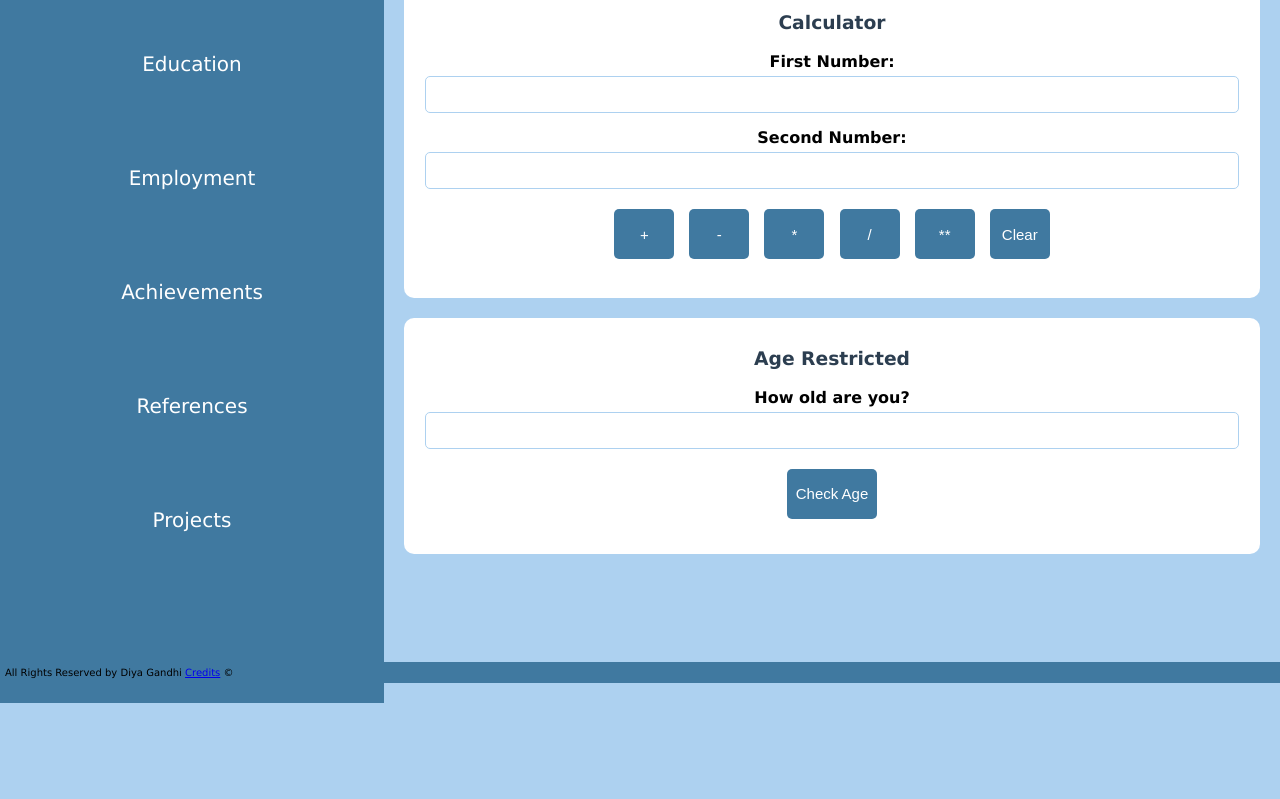
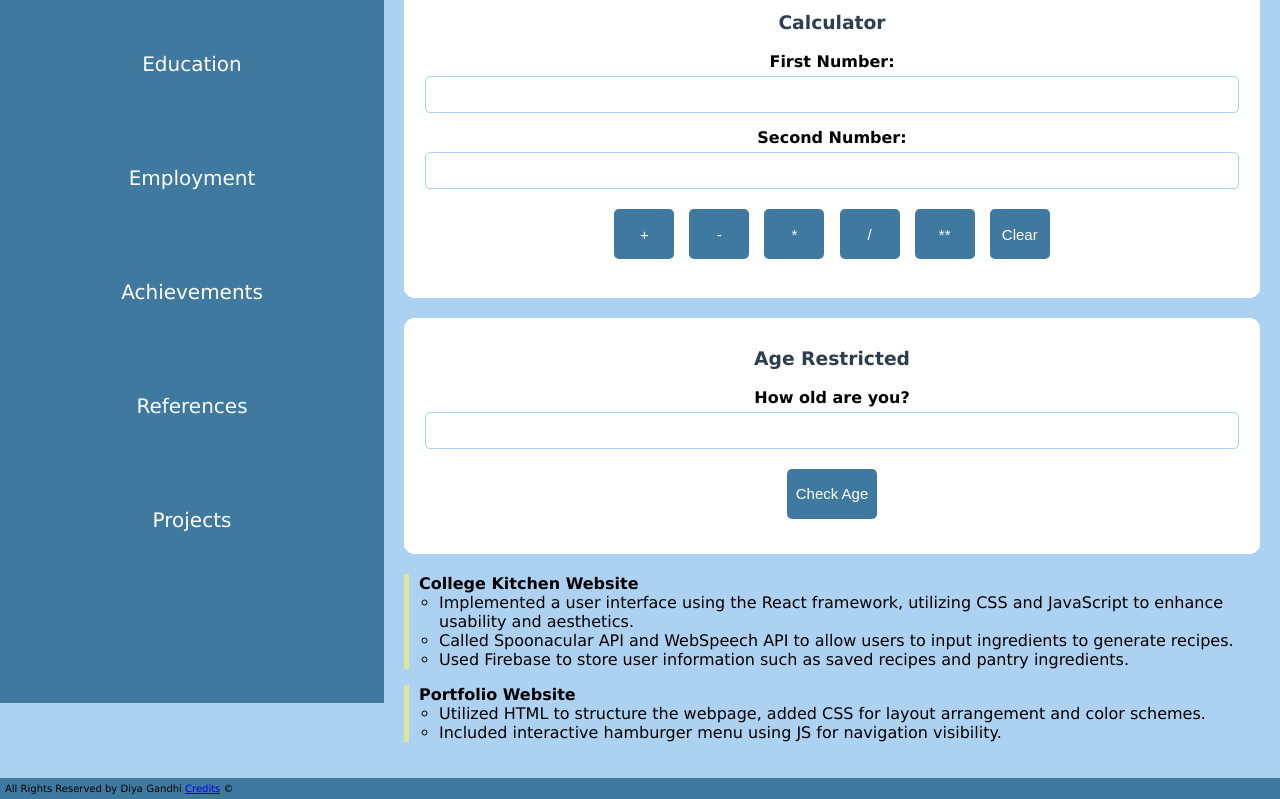
Before and after one commit to diyagandhi15/mp-1, a plain HTML site: page projects.html in a window 1280 px wide. Shown: the part 117-916 px from the top of the page. Before the commit the page ends 800 px from the top, so only its background shows below. Drawn offline with Linux system fonts and the light colour scheme.

Commit message:
added more resume experience

```diff
--- a/projects.html
+++ b/projects.html
@@ -44,6 +44,31 @@
             <button onclick="checkAge()">Check Age</button>
             <h3 id="output1"></h3>
         </div>
+
+        <ul style="list-style: none; border-left: 5px solid #dce79a; padding-left: 10px;">
+            <li>
+                <strong>College Kitchen Website</strong>
+                <ul style="list-style: circle; padding-left: 20px;">
+                    <li>Implemented a user interface using the React framework, utilizing CSS and JavaScript to enhance usability and aesthetics.</li>
+                    <li>Called Spoonacular API and WebSpeech API to allow users to input ingredients to generate recipes.</li>
+                    <li>Used Firebase to store user information such as saved recipes and pantry ingredients.</li>
+                </ul>
+            </li>
+        </ul>
+
+
+        <ul style="list-style: none; border-left: 5px solid #dce79a; padding-left: 10px;">
+
+            <li>
+                <strong>Portfolio Website</strong>
+                <ul style="list-style: circle; padding-left: 20px;">
+                    <li>Utilized HTML to structure the webpage, added CSS for layout arrangement and color schemes.</li>
+                    <li>Included interactive hamburger menu using JS for navigation visibility.</li>
+                </ul>
+            </li>
+        </ul>
+
+
     </div>
 
     <footer>
```
Also changed, not shown: achievements.html (+2 -1 lines), employment.html (+9 -3 lines).
